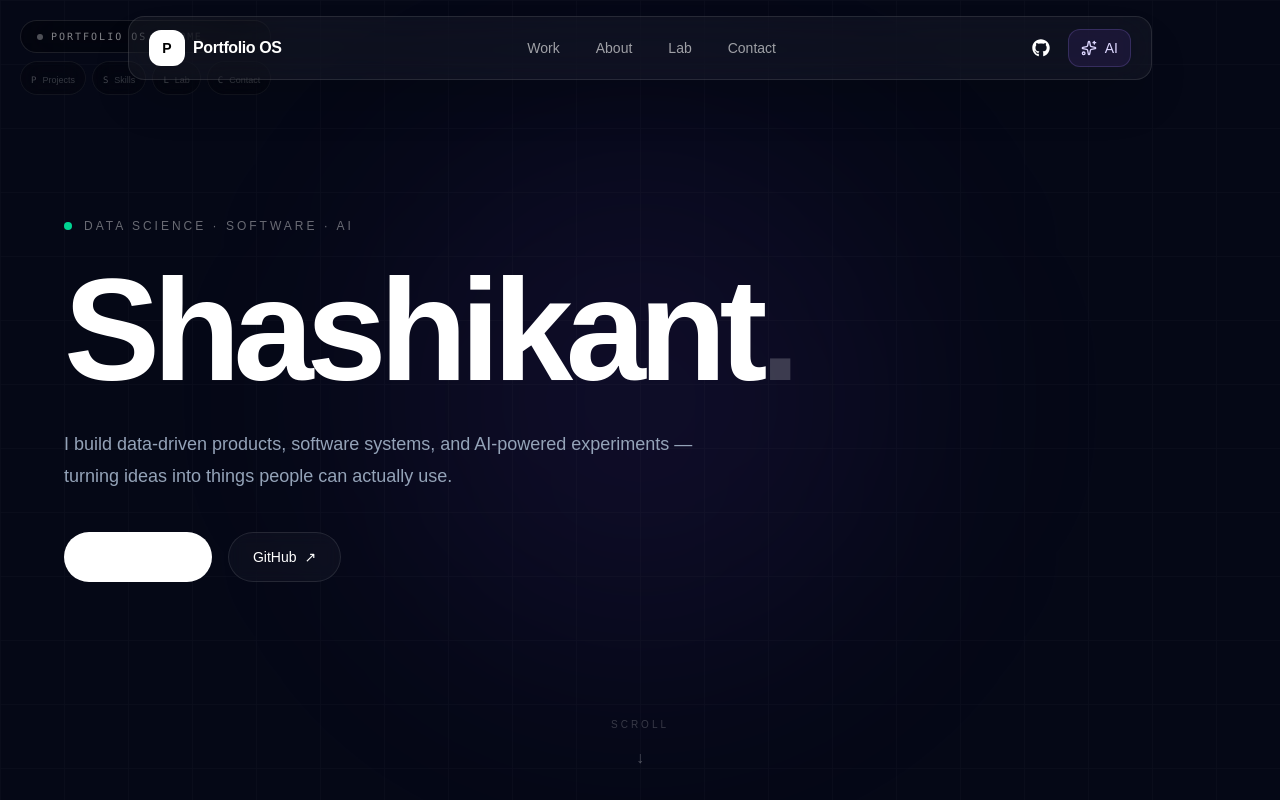
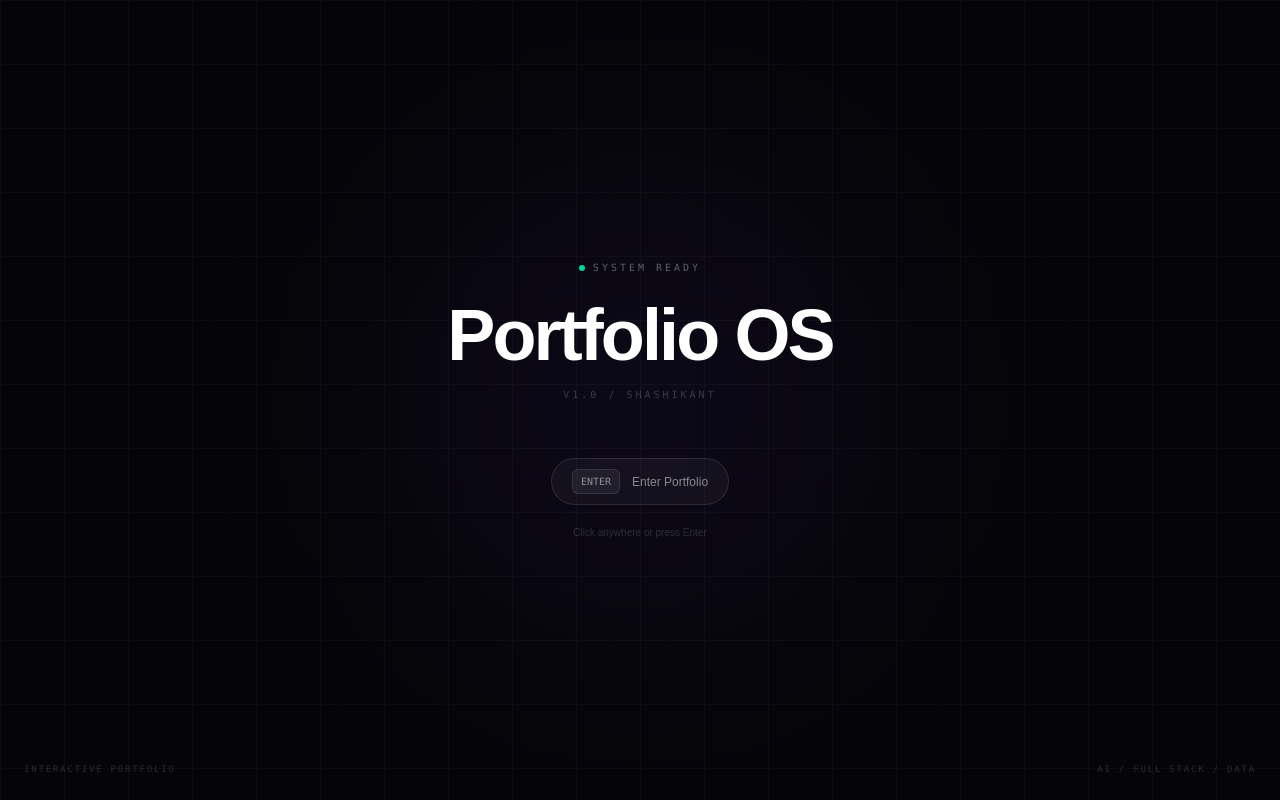
Before and after one commit to i-shashikant/Portfolio-OS, a Next.js app: page / in a window 1280 px wide. Shown: the top 800 px of the page. Built offline with nearby package versions, Linux system fonts and the light colour scheme.

Commit message:
Boot Screen Added

```diff
--- a/app/layout.tsx
+++ b/app/layout.tsx
@@ -4,6 +4,7 @@ import Navbar from '@/components/layout/Navbar';
 import PortfolioKeyboard from '@/components/layout/PortfolioKeyboard';
 import { PortfolioProvider } from '@/stores/portfolio-store';
 import PortfolioHUD from '@/components/layout/PortfolioHUD';
+import OSBootScreen from '@/components/os/OSBootScreen';
 
 import './globals.css';
 
@@ -22,6 +23,7 @@ export default function RootLayout({
     <html lang="en">
       <body>
         <PortfolioProvider>
+          <OSBootScreen />
           <PortfolioKeyboard />
           <PortfolioHUD />
           <Navbar />
--- a/app/page.tsx
+++ b/app/page.tsx
@@ -7,6 +7,7 @@ import AboutSection from '@/components/about/AboutSection';
 import SkillsSection from '@/components/skills/SkillsSection';
 import LabSection from "@/components/lab/LabSection";
 import ContactSection from '@/components/contact/ContactSection';
+
 
 
 export default function Home() {
--- /dev/null
+++ b/components/os/OSBootScreen.tsx
@@ -0,0 +1,183 @@
+'use client';
+
+import { AnimatePresence, motion } from 'framer-motion';
+import { useEffect, useState } from 'react';
+import { usePortfolio } from '@/stores/portfolio-store';
+
+export default function OSBootScreen() {
+  const { osEntered, enterOS } = usePortfolio();
+
+  const [bootComplete, setBootComplete] = useState(false);
+
+  useEffect(() => {
+    const timer = window.setTimeout(() => {
+      setBootComplete(true);
+    }, 900);
+
+    return () => window.clearTimeout(timer);
+  }, []);
+
+  useEffect(() => {
+    if (osEntered) {
+      document.body.style.overflow = '';
+      return;
+    }
+
+    document.body.style.overflow = 'hidden';
+
+    return () => {
+      document.body.style.overflow = '';
+    };
+  }, [osEntered]);
+
+  const handleEnter = () => {
+    if (!bootComplete) return;
+
+    enterOS();
+  };
+
+  return (
+    <AnimatePresence>
+      {!osEntered && (
+        <motion.div
+          initial={{ opacity: 1 }}
+          exit={{
+            opacity: 0,
+            scale: 1.02,
+            filter: 'blur(8px)',
+          }}
+          transition={{
+            duration: 0.7,
+            ease: [0.22, 1, 0.36, 1],
+          }}
+          onClick={handleEnter}
+          className="fixed inset-0 z-[100] flex cursor-pointer items-center justify-center bg-[#050509]"
+        >
+          {/* Ambient glow */}
+          <div className="pointer-events-none absolute left-1/2 top-1/2 h-[30rem] w-[30rem] -translate-x-1/2 -translate-y-1/2 rounded-full bg-violet-500/[0.06] blur-[120px]" />
+
+          {/* Grid */}
+          <div
+            className="
+              pointer-events-none
+              absolute inset-0
+              opacity-[0.035]
+              [background-image:linear-gradient(rgba(255,255,255,.8)_1px,transparent_1px),linear-gradient(90deg,rgba(255,255,255,.8)_1px,transparent_1px)]
+              [background-size:64px_64px]
+            "
+          />
+
+          <div className="relative z-10 flex flex-col items-center text-center">
+            {/* Status */}
+            <motion.div
+              initial={{ opacity: 0, y: 8 }}
+              animate={{ opacity: 1, y: 0 }}
+              transition={{ duration: 0.5 }}
+              className="mb-6 flex items-center gap-2"
+            >
+              <span
+                className={`h-1.5 w-1.5 rounded-full ${
+                  bootComplete
+                    ? 'bg-emerald-400'
+                    : 'bg-white/30'
+                }`}
+              />
+
+              <span className="font-mono text-[10px] uppercase tracking-[0.3em] text-white/35">
+                {bootComplete
+                  ? 'System Ready'
+                  : 'Initializing'}
+              </span>
+            </motion.div>
+
+            {/* Main title */}
+            <motion.h1
+              initial={{ opacity: 0, y: 20 }}
+              animate={{ opacity: 1, y: 0 }}
+              transition={{
+                duration: 0.8,
+                delay: 0.15,
+                ease: [0.22, 1, 0.36, 1],
+              }}
+              className="text-5xl font-semibold tracking-[-0.04em] text-white md:text-7xl"
+            >
+              Portfolio OS
+            </motion.h1>
+
+            {/* Version */}
+            <motion.p
+              initial={{ opacity: 0 }}
+              animate={{ opacity: 1 }}
+              transition={{ delay: 0.5 }}
+              className="mt-4 font-mono text-[10px] uppercase tracking-[0.3em] text-white/20"
+            >
+              v1.0 / Shashikant
+            </motion.p>
+
+            {/* Enter */}
+            <AnimatePresence>
+                {bootComplete && (
+                    <motion.button
+                    initial={{ opacity: 0 }}
+                    animate={{ opacity: 1 }}
+                    exit={{ opacity: 0 }}
+                    transition={{ duration: 0.3 }}
+                    onClick={(event) => {
+                        event.stopPropagation();
+                        handleEnter();
+                    }}
+                    className="
+                        mt-14
+                        flex items-center gap-3
+                        rounded-full
+                        border border-white/10
+                        bg-white/[0.04]
+                        px-5 py-2.5
+                        transition-colors duration-200
+                        hover:border-white/20
+                        hover:bg-white/[0.08]
+                    "
+                    >
+                    <kbd
+                        className="
+                        rounded-md
+                        border border-white/10
+                        bg-white/[0.06]
+                        px-2 py-1
+                        font-mono text-[10px]
+                        text-white/50
+                        "
+                    >
+                        ENTER
+                    </kbd>
+
+                    <span className="text-xs text-white/50">
+                        Enter Portfolio
+                    </span>
+                    </motion.button>
+                )}
+            </AnimatePresence>
+
+            <motion.p
+              initial={{ opacity: 0 }}
+              animate={{ opacity: 1 }}
+              transition={{ delay: 1.2 }}
+              className="mt-5 text-[10px] text-white/15"
+            >
+              Click anywhere or press Enter
+            </motion.p>
+          </div>
+
+          {/* Corner metadata */}
+          <div className="absolute bottom-6 left-6 font-mono text-[9px] uppercase tracking-[0.2em] text-white/15">
+            Interactive Portfolio
+          </div>
+
+          <div className="absolute bottom-6 right-6 font-mono text-[9px] uppercase tracking-[0.2em] text-white/15">
+            AI / FULL STACK / DATA
+          </div>
+        </motion.div>
+      )}
+    </AnimatePresence>
+  );
+}
```
